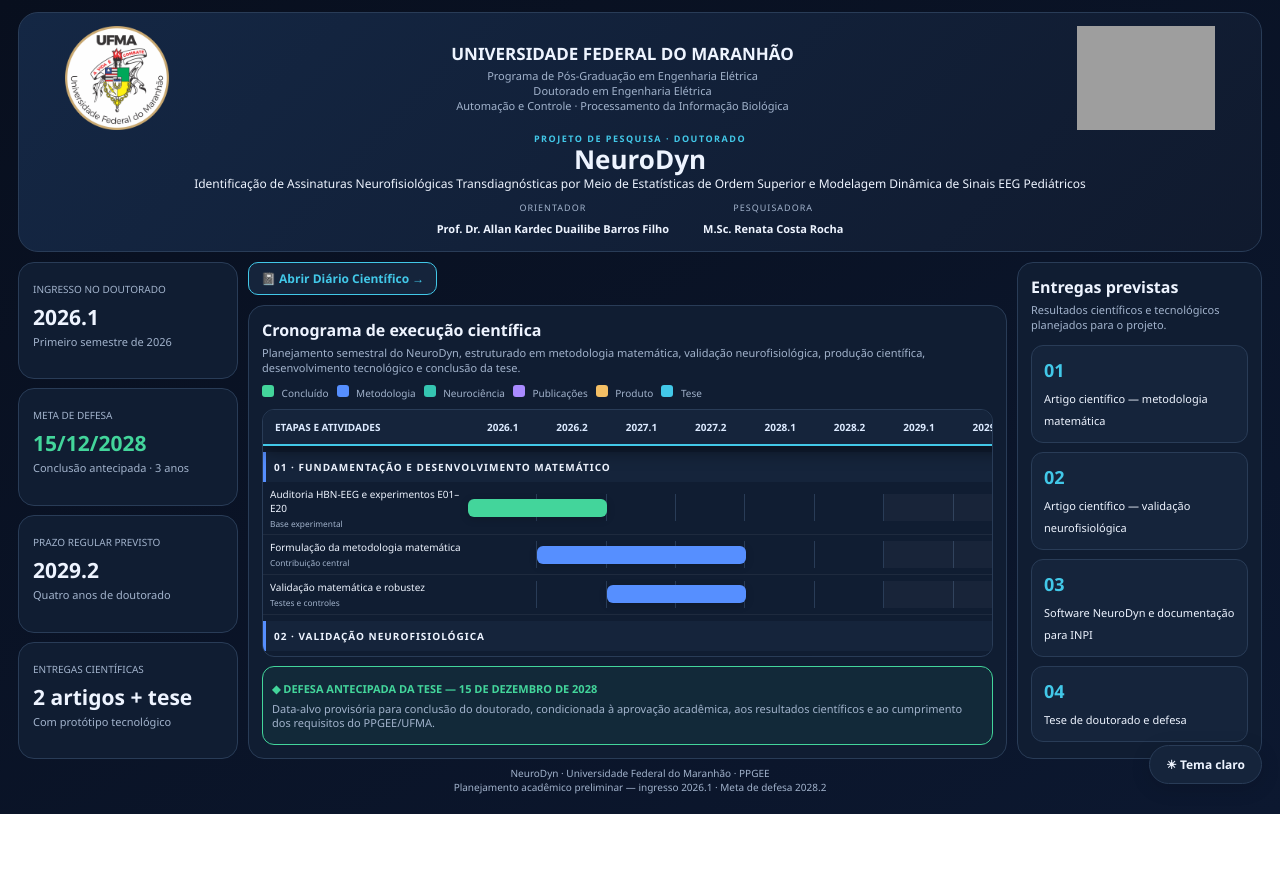
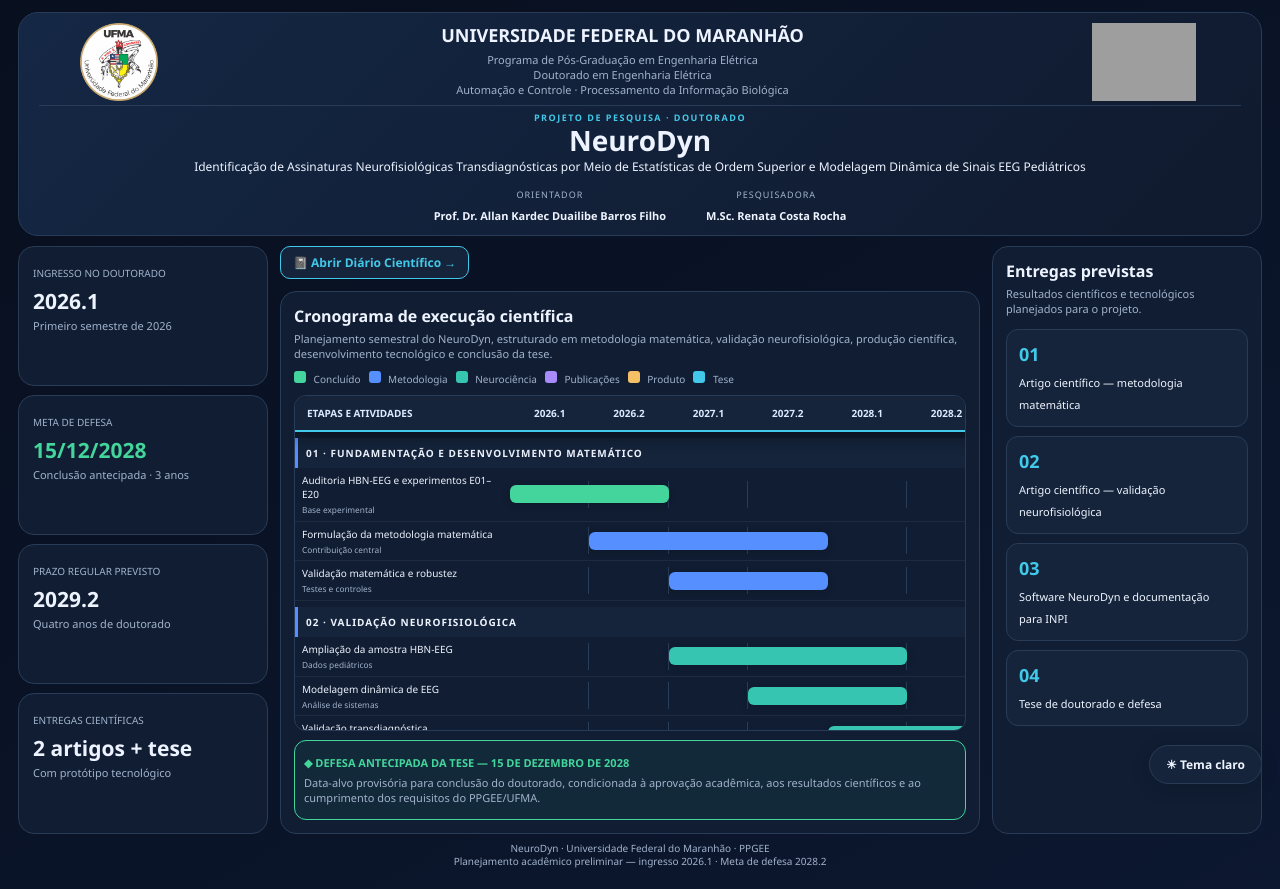
Before and after one commit to ahcorataner/NeuroDyn-Cronograma, a plain HTML site: page index.html in a window 1280 px wide. Before the commit the page ends 814 px from the top, so only its background shows below. Drawn offline with Linux system fonts and the light colour scheme; grey boxes are pictures that could not be loaded.

Commit message:
fix: Gantt institutional header layout and balanced dashboard columns

```diff
--- a/index.html
+++ b/index.html
@@ -597,6 +597,42 @@ body[data-theme="light"] .button,body[data-theme="light"] .hero-nav{background:#
 body[data-theme="light"] .timeline-header,body[data-theme="light"] .group{background:#eaf1fa;color:#16273f}
 .theme-toggle{position:fixed;right:18px;bottom:16px;z-index:1500;background:var(--panel2);color:var(--text);border:1px solid var(--line);border-radius:999px;padding:10px 16px;box-shadow:0 4px 20px #0002;cursor:pointer;font:600 12px "Segoe UI",Arial,sans-serif}
 .theme-toggle:hover{border-color:var(--cyan)}
+
+/* Revisao visual do Gantt: cabecalho sem colisoes e tres colunas equilibradas */
+@media(min-width:1250px){
+.container{padding:12px 18px!important}
+.header{display:grid!important;grid-template-columns:1fr!important;gap:0!important;padding:15px 24px 14px!important;overflow:hidden!important}
+.brand-row{display:grid!important;grid-template-columns:160px minmax(0,1fr)195px!important;gap:20px!important;align-items:center!important;min-height:95px!important}
+.brand-row .logo{display:block!important;width:100%!important;height:96px!important;max-height:96px!important;max-width:195px!important;object-fit:contain!important}
+.institution{min-width:0!important;text-align:center!important}
+.institution h2{font-size:18px!important;line-height:1.2!important;margin:0 0 5px!important}
+.institution p{font-size:11px!important;line-height:1.4!important;margin:1px 0!important}
+.project-title{position:static!important;display:block!important;margin:6px 0 0!important;padding:8px 0 0!important;border-top:1px solid var(--line)!important;text-align:center!important}
+.project-title h1{font-size:28px!important;margin:2px 0 4px!important}
+.project-title h3{font-size:12px!important;line-height:1.4!important;max-width:1050px!important;margin:4px auto!important}
+.people{display:flex!important;justify-content:center!important;gap:40px!important;margin-top:8px!important}
+.dashboard-layout{grid-template-columns:minmax(210px,250px) minmax(0,1fr) minmax(225px,270px)!important;gap:12px!important}
+.dashboard-layout>.cards{grid-column:1!important;grid-row:1 / 3!important}
+.dashboard-layout>.diary-link{grid-column:2!important;grid-row:1!important}
+.dashboard-layout>.gantt-panel{grid-column:2!important;grid-row:2!important}
+.dashboard-layout>.deliverables-panel{grid-column:3!important;grid-row:1 / 3!important}
+.dashboard-layout>.panel .scroller{max-height:clamp(310px,47dvh,520px)!important}
+.dashboard-layout .gantt{min-width:850px!important}
+.dashboard-layout .timeline-header,.dashboard-layout .gantt-row{grid-template-columns:215px repeat(8,minmax(76px,1fr))!important}
+}
+@media(min-width:1250px) and (max-height:800px){
+.brand-row{min-height:76px!important}
+.brand-row .logo{height:78px!important;max-height:78px!important}
+.header{padding:10px 20px!important}
+.project-title{padding-top:5px!important;margin-top:4px!important}
+.dashboard-layout>.panel .scroller{max-height:clamp(260px,42dvh,390px)!important}
+}
+@media(min-width:901px) and (max-width:1249px){
+.header{display:block!important;overflow:hidden!important}
+.brand-row{grid-template-columns:120px minmax(0,1fr)145px!important}
+.brand-row .logo{height:88px!important;max-height:88px!important}
+.project-title{position:static!important;margin-top:8px!important;border-top:1px solid var(--line)!important;padding-top:8px!important}
+}
 </style>
 </head>
 
```
